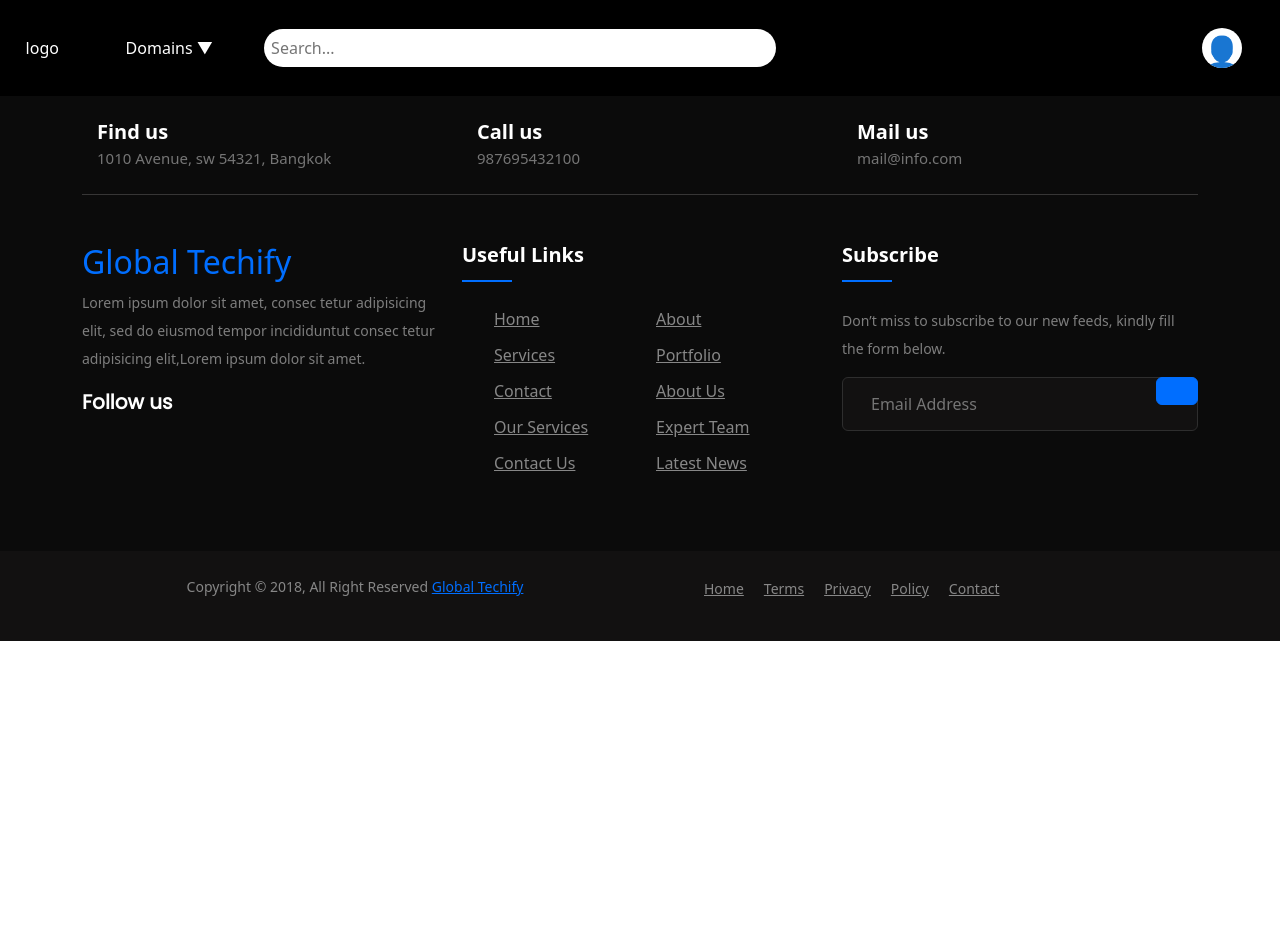
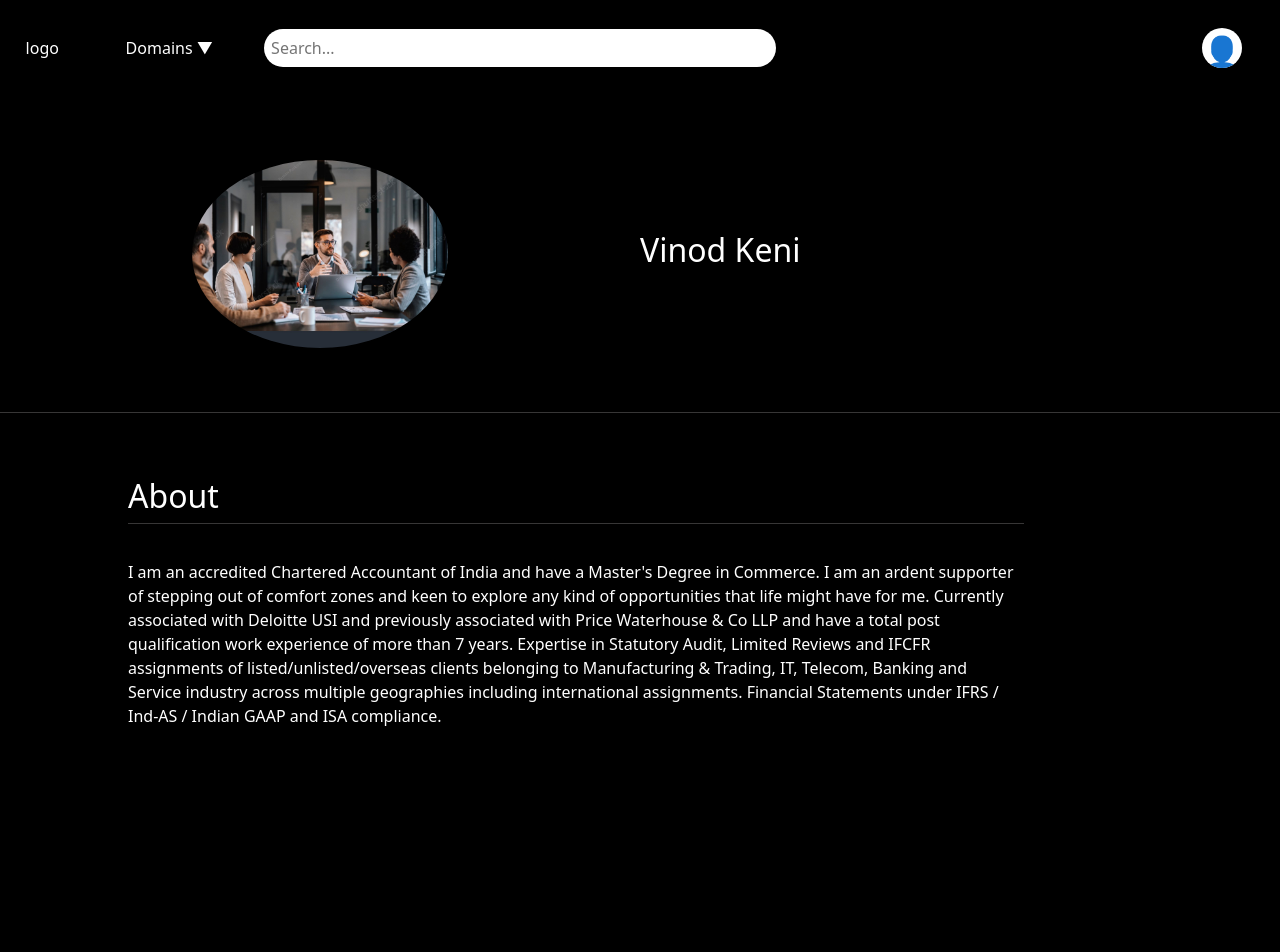
Before and after one commit to wiz-abhishek/Global-Techify, a React (Create React App) app: page /mentorInfo in a window 1280 px wide. Shown: the top 952 px of the page. Before the commit the page ends 800 px from the top, so only its background shows below. Built offline with nearby package versions, Linux system fonts and the light colour scheme.

Commit message:
MentorInfo Page

```diff
--- a/src/components/Home/HomeButtons.css
+++ b/src/components/Home/HomeButtons.css
@@ -20,7 +20,7 @@
     color: white;
     border: 0.75px solid rgb(123, 104, 104); /* Initial border color */
     padding: 10px 20px;
-   width: 300px;
+   width: 500px;
    height: 64px;
     cursor: pointer;
     transition: border-color 0.3s; /* Smooth transition for border color */
@@ -30,19 +30,19 @@
   }
 
   .red:hover {
-    border-color: rgb(247, 107, 107); /* Border color on hover */
+    border-color: #006eff; /* Border color on hover */
 
   }
 
 
-  .yellow:hover {
-    border-color: yellow; /* Border color on hover */
+  /* .yellow:hover {
+    border-color: yellow;
   }
 
 
   .green:hover {
-    border-color: rgb(124, 244, 124); /* Border color on hover */
-  }
+    border-color: rgb(124, 244, 124);
+  } */
 
   @media (max-width: 1000px) {
     .But {
--- a/src/components/Home/HomeButtons.js
+++ b/src/components/Home/HomeButtons.js
@@ -1,25 +1,18 @@
 import React from 'react'
 import './HomeButtons.css'
+import Mentors from '../Mentors/Mentors'
+import {Link} from "react-router-dom"
 
 function HomeButtons() {
     return (
         <div class="Home_Button">
 
             <div class="But">
-                <div><button class="custom-button red">Get Mentorship</button></div>
-                <div><button class="custom-button yellow">Opportunity</button></div>
-                <div><button class="custom-button green">Participate in Hackathons</button></div>
-                {/* <div><button class="custom-button yellow">Hover Me</button></div> */}
-
+                <div>
+                <Link to="/Mentors">
+                <button class="custom-button red">Get Mentorship</button>
+                </Link></div>
             </div>
-
-            <div class="But">
-                <div><button class="custom-button red">Build Connections</button></div>
-                <div><button class="custom-button yellow">Interview preperation</button></div>
-                <div><button class="custom-button green">Learn</button></div>
-                {/* <button class="custom-button yellow">Hover Me</button> */}
-            </div>
-
         </div>
     )
 }
--- a/src/components/Home/Top.css
+++ b/src/components/Home/Top.css
@@ -21,8 +21,8 @@
 }
 
 .high{
+    display: flex;
     padding-left: 8px;
-    font-size: 48px;
     color: #006eff;
 }
 
@@ -35,16 +35,12 @@
 
 }
 
-@keyframes slide-left {
-    /* use % to specify the animation at different stages (in this case, 0% and 100%) */
-    0% {
-      transform: translateX(100%);
-    }
-    100% {
-      /* adjust the value to control how much the text moves */
-      transform: translateX(0px);
-    }
+@keyframes fadeIn {
+    0% { opacity: 0; } /* Start with transparency */
+      50% {opacity: 1;}
+      100% { opacity: 0; } /* Fade out */
   }
+
 
 
   /* The element to apply the animation to */
@@ -52,6 +48,7 @@
     /* width: 100px;
     height: 100px; */
     /* background-color: red; */
-    animation-name: slide-left;
-    animation-duration: 4s;
+    opacity: 0;
+    animation: fadeIn 2s infinite;
+    /* animation-duration: 2s infinite ease-in-out; */
   }
--- a/src/components/Home/Why.css
+++ b/src/components/Home/Why.css
@@ -8,6 +8,8 @@
     margin-bottom: 32px;
     margin-top: 32px;
 }
+
+
 
 .h1{
     size: 32px;
@@ -24,9 +26,9 @@
 
 
 .card1{
-    color: white;
+    color: black;
     display: flex;
-    background-color: black;
+    background-color: rgba(255, 255, 255, 0.839) ;
     margin-bottom: 24px;
     align-items: center;
     /* width: 70%; */
@@ -39,14 +41,14 @@
 }
 
 
-.why{
-    background-color: black;
-}
+/* .why{
+    background-color: white;
+} */
 
 .card3{
-    color: white;
+    color: black;
     display: flex;
-    background-color: black;
+    background-color: rgba(255, 255, 255, 0.839) ;
     margin-bottom: 24px;
     align-items: center;
     /* width: 70%; */
@@ -59,9 +61,9 @@
 }
 
 .card4{
-    color: white;
+    color: black;
     display: flex;
-    background-color: black;
+    background-color: rgba(255, 255, 255, 0.839) ;
     margin-bottom: 24px;
     align-items: center;
     /* width: 70%; */
@@ -71,12 +73,13 @@
     margin-right: 3%;
     border: #006eff solid 2px;
     border-radius: 20px;
+    padding-left: 3%;
 }
 
 .card2{
-    color: white;
+    color: black;
     display: flex;
-    background-color: black;
+    background-color: rgba(255, 255, 255, 0.839) ;
     margin-bottom: 24px;
     align-items: center;
     /* width: 70%; */
@@ -86,6 +89,7 @@
     margin-right: 3%;
     border: #006eff solid 2px;
     border-radius: 20px;
+    padding-left: 2%;
 }
 
 .why-card{
--- /dev/null
+++ b/src/components/MentorInfo/MentorInfo.js
@@ -0,0 +1,27 @@
+import React from "react";
+import IMG from './meneeimg.jpeg'
+import './mentorInfo.css'
+import price from "./PriceCard";
+
+function MentorInfo() {
+    return (
+        <div>
+            <div className="top">
+                <img className="mentorimg" src={IMG} alt='' />
+                <h2>Vinod Keni</h2>
+            </div>
+            <div className="about">
+                <h2>About</h2>
+                <p>
+                    I am an accredited Chartered Accountant of India and have a Master's Degree in Commerce. I am an ardent supporter of stepping out of comfort zones and keen to explore any kind of opportunities that life might have for me. Currently associated with Deloitte USI and previously associated with Price Waterhouse & Co LLP and have a total post qualification work experience of more than 7 years. Expertise in Statutory Audit, Limited Reviews and IFCFR assignments of listed/unlisted/overseas clients belonging to Manufacturing & Trading, IT, Telecom, Banking and Service industry across multiple geographies including international assignments. Financial Statements under IFRS / Ind-AS / Indian GAAP and ISA compliance.
+                </p>
+
+            </div>
+            <div className="Info">
+                <price />
+            </div>
+        </div>
+    )
+}
+
+export default MentorInfo;
--- /dev/null
+++ b/src/components/MentorInfo/PriceCard.js
@@ -0,0 +1,61 @@
+import React from "react"
+// import './PriceCard.css'
+
+function price() {
+    return (
+        <div>
+            <h2>Hello</h2>
+        </div>
+
+        // <div class="cards">
+
+        //     <article class="plan [ card ]">
+        //         <div class="inner">
+
+        //             <span class="pricing">
+        //                 <span>
+        //                     $56 <small>/ m</small>
+        //                 </span>
+        //             </span>
+        //             <h2 class="title">Professional</h2>
+        //             <p class="info">This plan is for those who have a team already and running a large business.</p>
+        //             <ul class="features">
+        //                 <li>
+        //                     <span class="icon">
+        //                         <svg xmlns="http://www.w3.org/2000/svg" viewBox="0 0 24 24" width="24" height="24">
+        //                             <path fill="none" d="M0 0h24v24H0z" />
+        //                             <path d="M10 15.172l9.192-9.193 1.415 1.414L10 18l-6.364-6.364 1.414-1.414z" fill="currentColor" />
+        //                         </svg>
+        //                     </span>
+        //                     <span><strong>20</strong> team members</span>
+        //                 </li>
+        //                 <li>
+        //                     <span class="icon">
+        //                         <svg xmlns="http://www.w3.org/2000/svg" viewBox="0 0 24 24" width="24" height="24">
+        //                             <path fill="none" d="M0 0h24v24H0z" />
+        //                             <path d="M10 15.172l9.192-9.193 1.415 1.414L10 18l-6.364-6.364 1.414-1.414z" fill="currentColor" />
+        //                         </svg>
+        //                     </span>
+        //                     <span>Plan <strong>team meetings</strong></span>
+        //                 </li>
+        //                 <li>
+        //                     <span class="icon">
+        //                         <svg xmlns="http://www.w3.org/2000/svg" viewBox="0 0 24 24" width="24" height="24">
+        //                             <path fill="none" d="M0 0h24v24H0z" />
+        //                             <path d="M10 15.172l9.192-9.193 1.415 1.414L10 18l-6.364-6.364 1.414-1.414z" fill="currentColor" />
+        //                         </svg>
+        //                     </span>
+        //                     <span>File sharing</span>
+        //                 </li>
+        //             </ul>
+        //             <button class="button">
+        //                 Choose plan
+        //             </button>
+        //         </div>
+        //     </article>
+
+        // </div>
+    )
+}
+
+export default price
--- /dev/null
+++ b/src/components/MentorInfo/Pricecard/PriceCard.css
@@ -0,0 +1,3 @@
+.h2{
+    color: white;
+}
--- /dev/null
+++ b/src/components/MentorInfo/mentorInfo.css
@@ -0,0 +1,35 @@
+.top{
+    background-color: black;
+    /* width: 10%; */
+    /* border-radius: 1%; */
+    display: flex;
+    align-items: center;
+    color: white;
+    padding-top: 5%;
+    padding-bottom: 5%;
+    border-bottom: 1px solid #373636;
+
+}
+
+.mentorimg{
+    width: 20%;
+    border-radius: 100%;
+    margin-left: 15%;
+    margin-right: 15%;
+}
+
+.about{
+    display: flex;
+    flex-direction: column;
+    background-color: black;
+    color: white;
+    padding-left: 10%;
+    padding-right: 20%;
+    padding-top: 5%;
+}
+
+.about h2{
+    border-bottom: 1px solid #373636 ;
+    padding-bottom: 8px;
+    margin-bottom: 4% ;
+}
--- a/src/components/Page.js
+++ b/src/components/Page.js
@@ -4,12 +4,14 @@ import Home from './Home/Home';
 import About from './About/About';
 import { Routes, Route } from 'react-router-dom';
 import Mentors from './Mentors/Mentors';
+import MentorInfo from './MentorInfo/MentorInfo';
 function Page() {
   return (
     <Routes>
       <Route path="/" element={<Home />} />
       <Route path="/about" element={<About />} />
       <Route path="/mentors" element={<Mentors />} />
+      <Route path="/mentorInfo" element={<MentorInfo />} />
     </Routes>
   );
 }
```
Also changed, not shown: src/components/Home/Why.js (+6 -4 lines), src/components/MentorInfo/meneeimg.jpeg (added).
